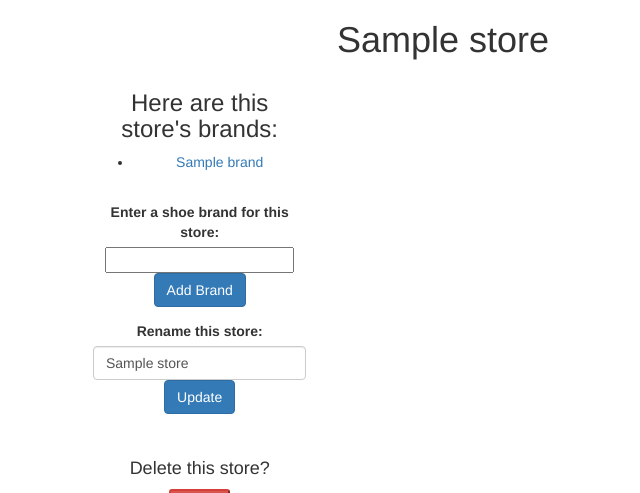
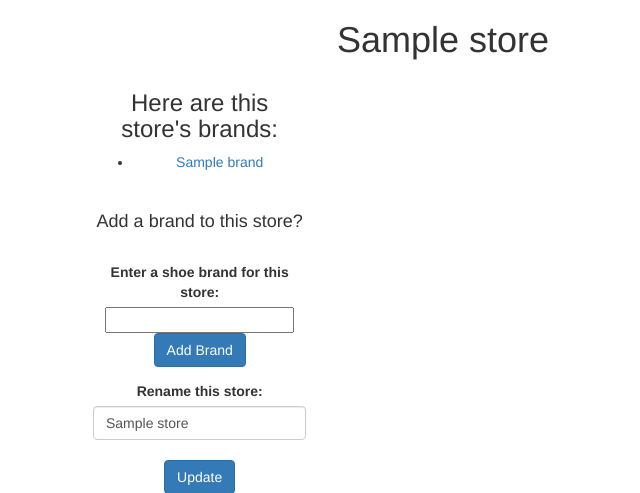
Before and after one commit to kevintokheim/Shoe_Store, a PHP site: template views/store.html.twig in a window 1280 px wide. Shown: the top 493 px of the page, without its empty margins (7-647 px from the left). Run offline with PHP 8.4, Linux system fonts and the light colour scheme; the template is opened without the code that fills it: most values are stand-ins (such as "Sample title", 1, 10 or a date in 2020); some libraries are stand-ins or nearby versions.

Commit message:
add route for user to add to a brand to a specific store.

```diff
--- a/views/store.html.twig
+++ b/views/store.html.twig
@@ -24,25 +24,29 @@
                     {% endif %}
 
                     <br>
-                    <form action = "/store/{{ store.getId }}/add_brand" method = "post">
-                        <input id = "id" name = "id" type = "hidden" value = "{{ brand.getId() }}">
+                    <h4>Add a brand to this store?</h4>
+                    <br>
+                    <form action = "/individual_store/{{ store.getId }}/add_brand" method = "post">
+                        <input id = "id" name = "id" type = "hidden" value = "{{ store.getId }}">
                         <label for = "brand_name">Enter a shoe brand for this store:</label>
                         <input id = "brand_name" name = "brand_name" type = "text">
+                        <br>
                         <button type = "submit" class = "btn btn-primary btn-md">Add Brand</button>
                     </form>
 
-                    <form action = "/store/{{ store.getId }}" method = "patch">
+                    <form action = "/individual_store/{{ store.getId }}" method = "patch">
                         <div class = "form-group">
                             <input name = "_method" type = "hidden" value = "patch">
                             <label for = "store_name">Rename this store:</label>
                             <input id = "store_name" name = "store_name" class = "form-control" type = "text" value = "{{ store.getStoreName }}">
+                            <br>
                             <button type = "submit" class = "btn btn-primary">Update</button>
                         </div>
                     </form>
 
                     <br>
                     <h4>Delete this store?</h4>
-                    <form action = "/store/{{ store.getId }}" method = "post">
+                    <form action = "/individual_store/{{ store.getId }}" method = "post">
                         <input type = "hidden" name = "_method" value = "delete">
                         <button type = "submit" class = "btn-xs btn-danger">DELETE</button>
                     </form>
```
Also changed, not shown: app/app.php (+11 -0 lines).
